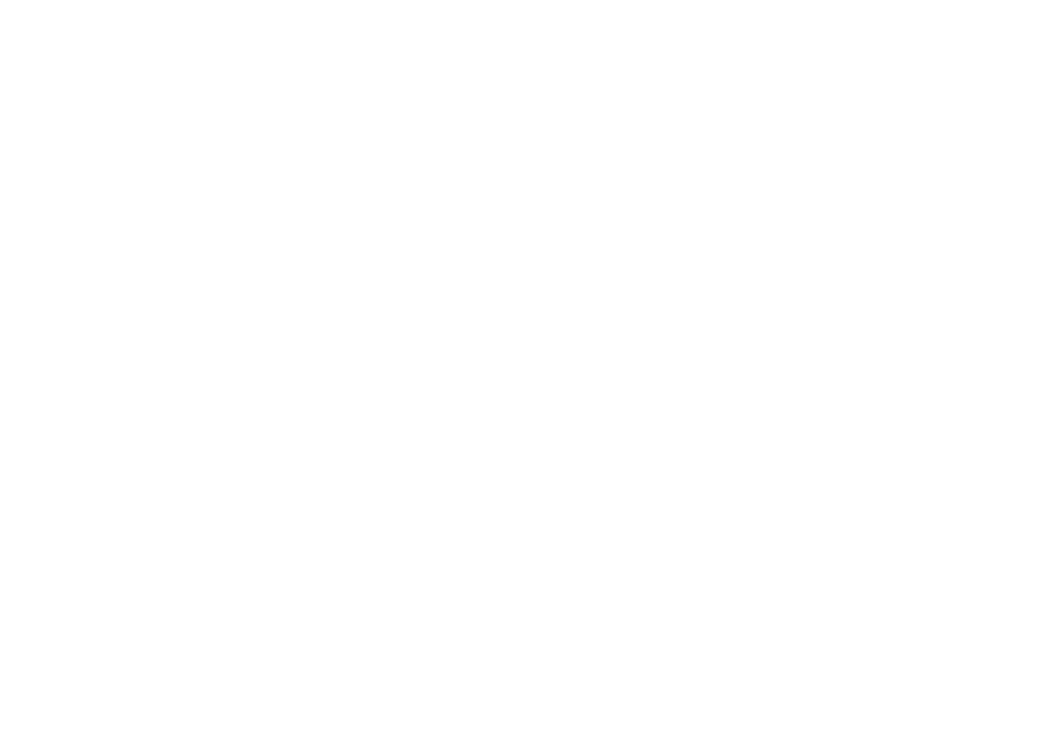
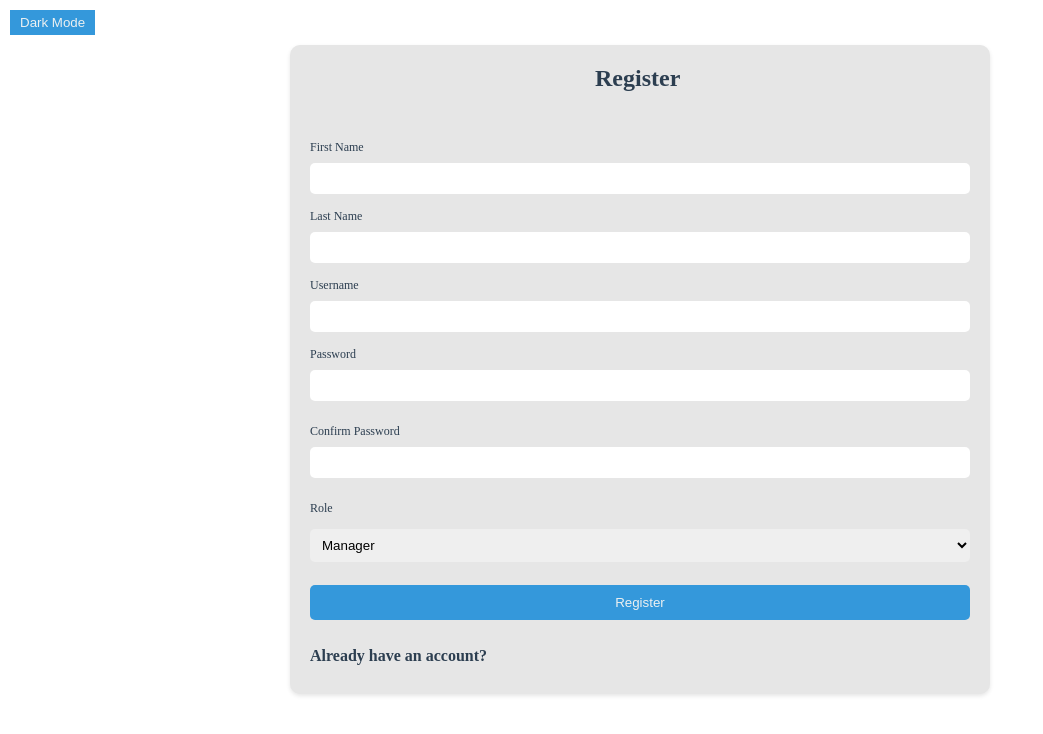
Before and after one commit to hulos1995/StockiStash-Capstone-Project, a React (Vite) app: page /signup in a window 1280 px wide. Shown: the top 734 px of the page, without its empty margins (0-1043 px from the left). Built offline with nearby package versions, Linux system fonts and the light colour scheme; a web font is replaced by a local one.

Commit message:
finish register page

```diff
--- /dev/null
+++ b/src/components/DarkMode/DarkMode.jsx
@@ -0,0 +1,11 @@
+import "./DarkMode.scss";
+
+const DarkModeToggle = ({ isDarkMode, toggleDarkMode }) => {
+  return (
+    <button className="dark-mode-toggle" onClick={toggleDarkMode}>
+      {isDarkMode ? "Light Mode" : "Dark Mode"}
+    </button>
+  );
+};
+
+export default DarkModeToggle;
--- /dev/null
+++ b/src/components/DarkMode/DarkMode.scss
@@ -0,0 +1,8 @@
+.dark-mode-toggle {
+  margin: 10px;
+  padding: 5px 10px;
+  background-color: #3498db;
+  border: none;
+  color: #ecf0f1;
+  cursor: pointer;
+}
--- a/src/pages/RegisterPage/RegisterPage.jsx
+++ b/src/pages/RegisterPage/RegisterPage.jsx
@@ -1,5 +1,136 @@
+import { useState } from "react";
+import DarkMode from "../../components/DarkMode/DarkMode";
+import "./RegisterPage.scss";
+
 const RegisterPage = () => {
-  return <div></div>;
+  const [isDarkMode, setIsDarkMode] = useState(false);
+  const [formData, setFormData] = useState({
+    firstname: "",
+    lastname: "",
+    username: "",
+    password: "",
+    confirmPassword: "",
+    role: "manager",
+  });
+
+  const toggleDarkMode = () => setIsDarkMode(!isDarkMode);
+  const handleInputChange = (e) => {
+    const { name, value } = e.target;
+    setFormData({ ...formData, [name]: value });
+  };
+
+  const handleRegister = () => {
+    console.log("Registering user:", formData);
+  };
+
+  return (
+    <div
+      className={`register ${
+        isDarkMode ? "register--dark" : "register--light"
+      }`}
+    >
+      <DarkMode isDarkMode={isDarkMode} toggleDarkMode={toggleDarkMode} />
+      <div className="register__form">
+        <div className="register__title-container">
+          <h2 className="register__title-container-text">Register</h2>
+        </div>
+        <form>
+          <div className="register__field">
+            <label className="register__field-user" htmlFor="firstname">
+              First Name
+            </label>
+            <input
+              className="register__field-userName"
+              type="text"
+              id="firstname"
+              name="firstname"
+              value={formData.firstname}
+              onChange={handleInputChange}
+            />
+          </div>
+          <div className="register__field">
+            <label className="register__field-user" htmlFor="lastname">
+              Last Name
+            </label>
+            <input
+              className="register__field-userName"
+              type="text"
+              id="lastname"
+              name="lastname"
+              value={formData.lastname}
+              onChange={handleInputChange}
+            />
+          </div>
+          <div className="register__field">
+            <label className="register__field-user" htmlFor="username">
+              Username
+            </label>
+            <input
+              className="register__field-userName"
+              type="text"
+              id="username"
+              name="username"
+              value={formData.username}
+              onChange={handleInputChange}
+            />
+          </div>
+          <div className="register__field">
+            <label className="register__field-password" htmlFor="password">
+              Password
+            </label>
+            <input
+              className="register__field-passwordField"
+              type="password"
+              id="password"
+              name="password"
+              value={formData.password}
+              onChange={handleInputChange}
+            />
+          </div>
+          <div className="register__field">
+            <label
+              className="register__field-passwordConfirm"
+              htmlFor="confirmPassword"
+            >
+              Confirm Password
+            </label>
+            <input
+              className="register__field-passwordField"
+              type="password"
+              id="confirmPassword"
+              name="confirmPassword"
+              value={formData.confirmPassword}
+              onChange={handleInputChange}
+            />
+          </div>
+          <div className="register__field">
+            <label className="register__field-role" htmlFor="role">
+              Role
+            </label>
+            <select
+              className="register__field-userRole"
+              id="role"
+              name="role"
+              value={formData.role}
+              onChange={handleInputChange}
+            >
+              <option value="manager">Manager</option>
+              <option value="polisher">Mold Polisher</option>
+              <option value="spotter">Spotter</option>
+            </select>
+          </div>
+          <button
+            className="register__field-btn"
+            type="button"
+            onClick={handleRegister}
+          >
+            Register
+          </button>
+          <h5 className="register__field-login">Already have an account?</h5>
+        </form>
+      </div>
+    </div>
+  );
 };
 
 export default RegisterPage;
--- a/src/pages/RegisterPage/RegisterPage.scss
+++ b/src/pages/RegisterPage/RegisterPage.scss
@@ -0,0 +1,94 @@
+@use "../../style/partials/_variable" as *;
+@use "../../style/partials/__mixin" as *;
+@use "../../style/partials/__typography" as *;
+@use "../../style/partials/__reset" as *;
+.register {
+  font-family: "prata";
+  height: 103vh;
+  &--dark {
+    background-color: $dark-bg;
+    color: $text-light;
+    .register__form {
+      background-color: lighten($dark-bg, 10%);
+    }
+  }
+  &--light {
+    background-color: $light-bg;
+    color: $text-dark;
+    .register__form {
+      background-color: darken($light-bg, 10%);
+    }
+  }
+  &__form {
+    font-size: 0.75rem;
+    width: 300px;
+    padding: 0 20px;
+    padding-bottom: 3px;
+    border-radius: 10px;
+    box-shadow: 0 2px 4px rgba(0, 0, 0, 0.1);
+    margin: 0 auto;
+
+    @include tablet {
+      width: 700px;
+    }
+  }
+  &__title-container {
+    margin-bottom: 20px;
+    @include center;
+    &-text {
+      font-size: 1.5rem;
+      width: 90px;
+      padding-bottom: 0.5rem;
+    }
+  }
+  &__field {
+    margin-bottom: 15px;
+
+    &-role {
+      display: block;
+      margin-bottom: 5px;
+    }
+
+    &-user,
+    &-password,
+    &-passwordConfirm {
+      font-size: 0.75rem;
+      width: 100%;
+    }
+    input,
+    select {
+      width: 100%;
+      padding: 8px;
+      border-radius: 5px;
+      margin-top: 0.5rem;
+      border: none;
+
+      &:focus {
+        border: 1px solid $primary-color;
+      }
+    }
+    &-passwordField {
+      margin-bottom: 0.5rem;
+    }
+    &-userRole {
+      &:focus {
+        border: 1px solid $primary-color;
+      }
+    }
+    &-btn {
+      width: 100%;
+      padding: 10px;
+      background-color: $primary-color;
+      border: none;
+      border-radius: 5px;
+      color: $light-color;
+      margin-top: 0.5rem;
+      cursor: pointer;
+    }
+
+    &-login {
+      font-size: 1rem;
+      cursor: pointer;
+    }
+  }
+}
--- a/src/style/partials/__mixin.scss
+++ b/src/style/partials/__mixin.scss
@@ -1,5 +1,5 @@
-@use "./_variable" as *;
-@use "./_typography" as *;
+@use "./__variable" as *;
+@use "./__typography" as *;
 @mixin tablet {
   @media screen and (min-width: 768px) {
     @content;
```
Also changed, not shown: 1 other file (tests, documents, lock files or other folders).
